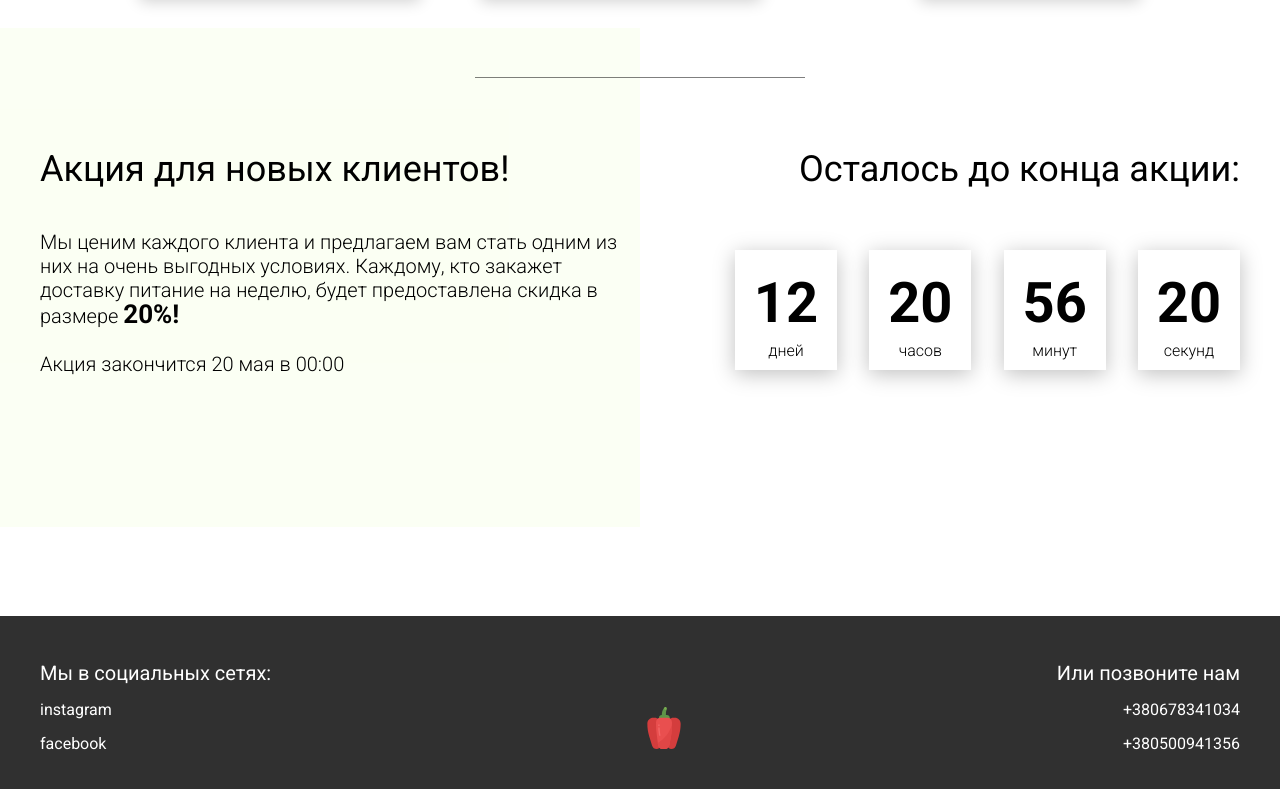
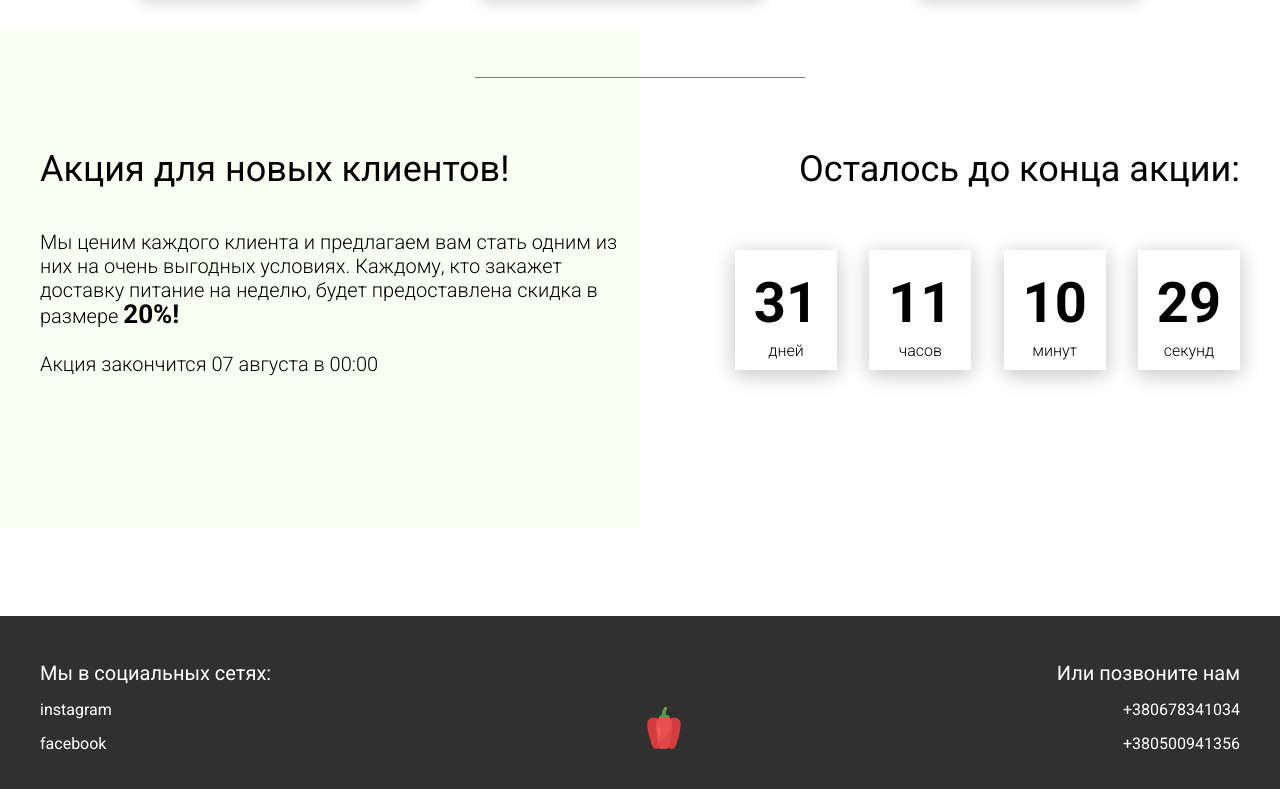
Before and after one commit to dspopravko/food-subscr, a plain HTML site: page index.html in a window 1280 px wide. Shown: the part 3448-4237 px from the top of the page. Drawn offline with Linux system fonts and the light colour scheme.

Commit message:
Countdown timer

```diff
--- a/index.html
+++ b/index.html
@@ -243,7 +243,7 @@
                     Мы ценим каждого клиента и предлагаем вам стать одним из них на очень выгодных условиях.
                     Каждому, кто закажет доставку питание на неделю, будет предоставлена скидка в размере <span>20%!</span>
                     <br><br>
-                    Акция закончится 20 мая в 00:00
+                    Акция закончится 07 августа в 00:00
                 </div>
             </div>
             <div class="promotion__timer">
--- a/js/script.js
+++ b/js/script.js
@@ -37,4 +37,55 @@ window.addEventListener('DOMContentLoaded', () => {
             })
         }
     })
+
+    //Timer
+    const deadline = '2022-08-07'
+
+    function getTimeRemaining(endtime) {
+        const remainTime = Date.parse(endtime) - Date.parse(new Date());
+              days = Math.floor(remainTime/(1000*60*60*24));
+              hours = Math.floor(remainTime/(1000*60*60) % 24);
+              minutes = Math.floor((remainTime/1000/60)%60);
+              seconds = Math.floor((remainTime/1000)%60)
+
+        return {
+            'total': remainTime,
+            days,
+            hours,
+            minutes,
+            seconds
+        }
+    }
+
+    function addZero(num) {
+        if (num >= 0 && num < 10)
+            return `0${num}`
+        else return num
+    }
+
+    function setClock(selector, endtime) {
+        const timer = document.querySelector(selector),
+              days = timer.querySelector('#days'),
+              hours = timer.querySelector('#hours'),
+              minutes = timer.querySelector('#minutes'),
+              seconds = timer.querySelector('#seconds'),
+              timeInterval = setInterval(updateClock,1000)
+
+        updateClock();
+
+        function updateClock() {
+            const remainTime = getTimeRemaining(endtime);
+
+            days.innerHTML = addZero(remainTime.days);
+            hours.innerHTML = addZero(remainTime.hours);
+            minutes.innerHTML = addZero(remainTime.minutes);
+            seconds.innerHTML = addZero(remainTime.seconds)
+
+            if (remainTime.total <= 0) {
+                clearInterval(timeInterval)
+            }
+        }
+    }
+    setClock('.timer', deadline);
+
 })
```
